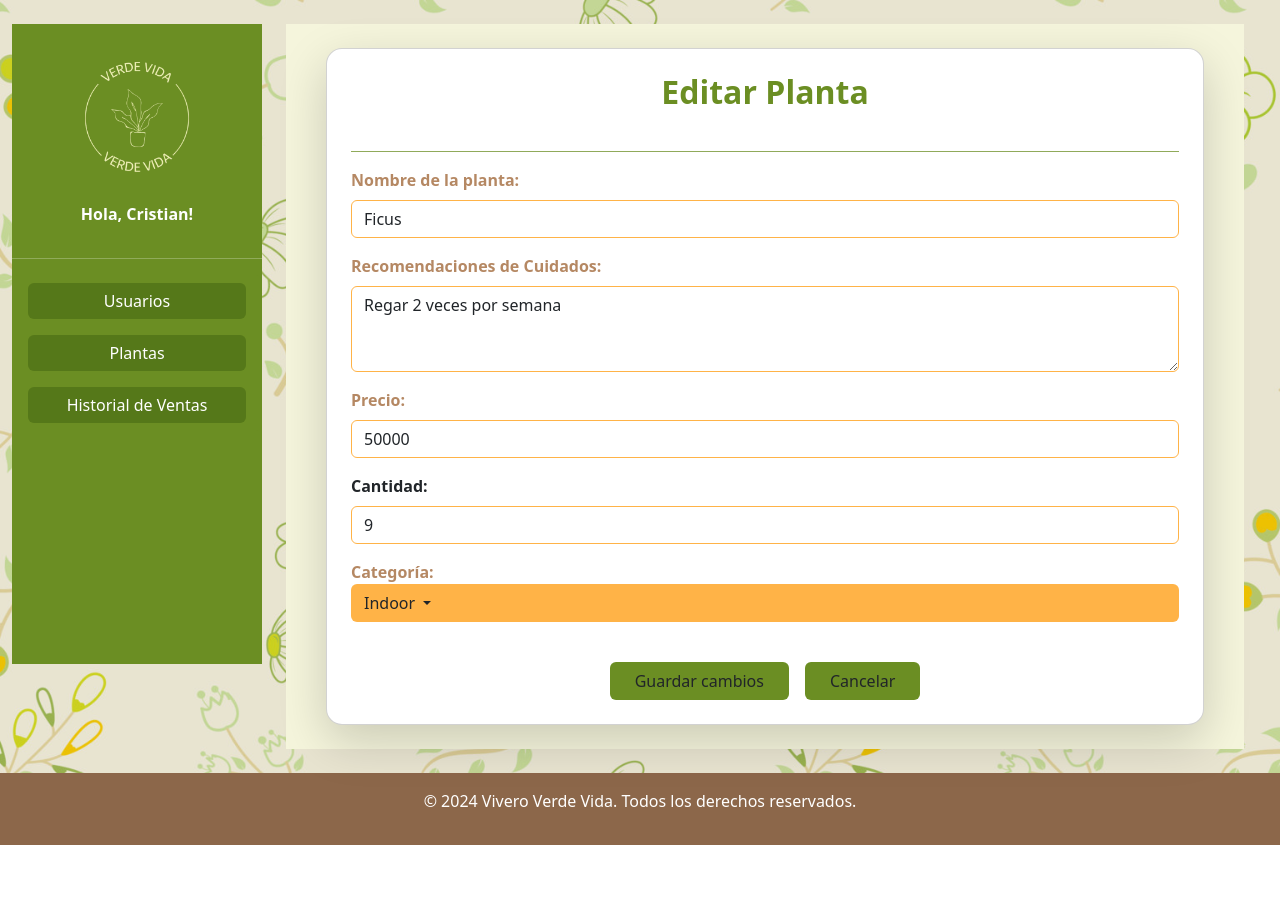
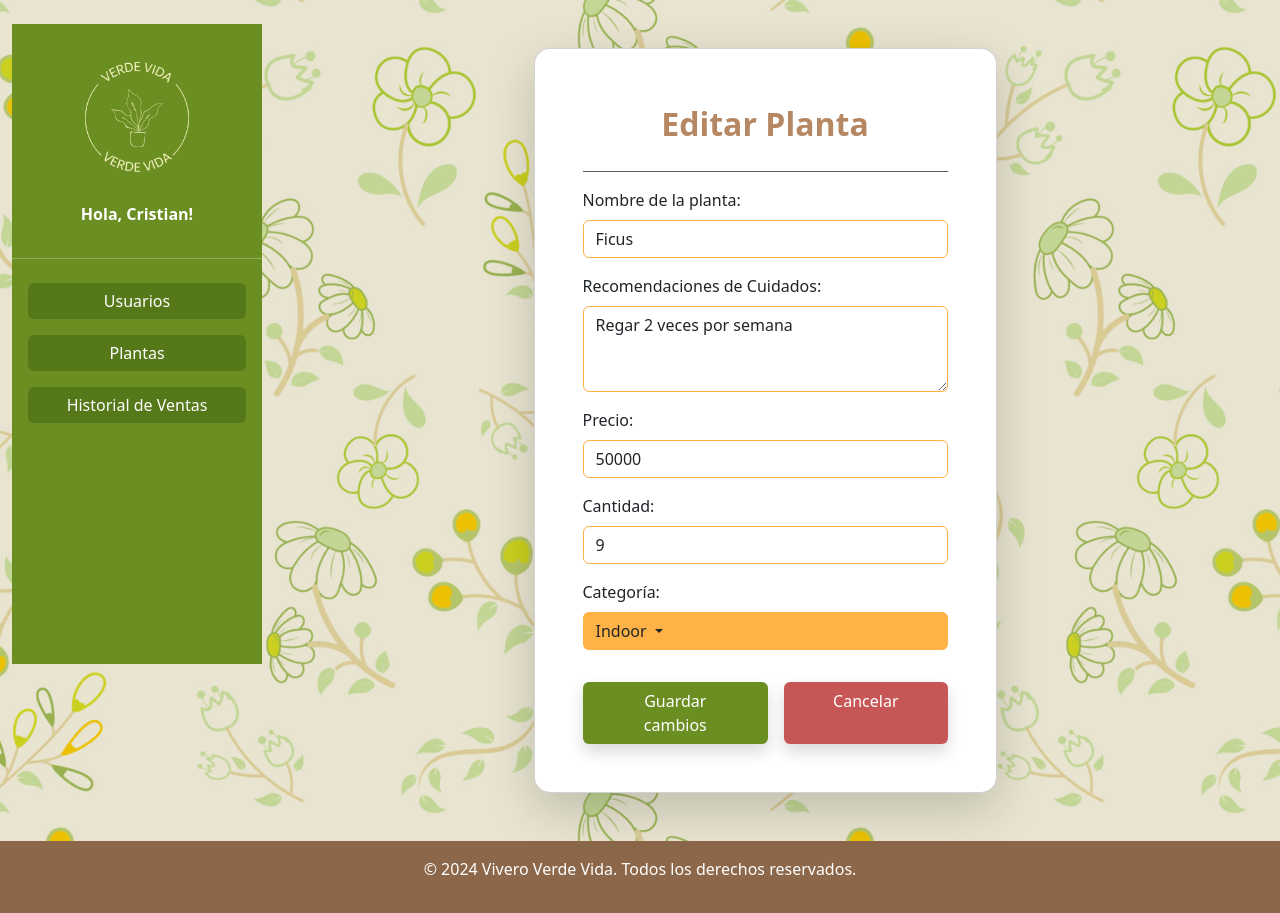
Before and after one commit to CRICAPOGA/Vivero, a Django app: page /inventory/plantas/editar/1/ in a window 1280 px wide. Shown: the part 60-973 px from the top of the page. Before the commit the page ends 905 px from the top, so only its background shows below. Run offline with Django 4.2, Linux system fonts and the light colour scheme; a user stored in the database is signed in; data comes from the database, SQL or seed files in the repository.

Commit message:
Ajustes de diseño del editarPlanta

```diff
--- a/Vivero/Inventory/templates/CRUD Planta/editarPlanta.html
+++ b/Vivero/Inventory/templates/CRUD Planta/editarPlanta.html
@@ -2,42 +2,39 @@
 
 {% block title %}Editar{% endblock %}
 
+{% load static %}
+
 {% block content %}
-<!-- Bootstrap CSS -->
-<link href="https://cdn.jsdelivr.net/npm/bootstrap@5.3.0/dist/css/bootstrap.min.css" rel="stylesheet">
-<!-- Bootstrap JS (necesario para dropdowns) -->
-<script src="https://cdn.jsdelivr.net/npm/bootstrap@5.3.0/dist/js/bootstrap.bundle.min.js"></script>
+<div class="container-fluid d-flex justify-content-center align-items-center min-vh-120 px-3">
+    <div class="card shadow-lg bg-white rounded-4 p-5 m-4 col-lg-6 col-md-8 col-sm-12" style="background-color:#f5f5dc;">
+        <h2 class="text-center fw-bold mt-2 mb-4" style="color: #b58863;">Editar Planta</h2>
+        <hr class="border-1 opacity-75 mt-1">
 
-<div class="container-fluid d-flex justify-content-center align-items-center min-vh-120 px-3" style="background-color:#f5f5dc;">
-    <div class="card shadow-lg bg-white rounded-4 p-4 m-4 col-lg-5 col-md-8 col-sm-10 d-flex flex-column flex-grow-1">
-        <h2 class="text-center fw-bold mb-4" style="color:  rgb(107, 142, 35);">Editar Planta</h2>
-        <hr class="border-1 opacity-75" style="color:  rgb(107, 142, 35);">
-
-        <form method="post" class="d-flex flex-column flex-grow-1">
+        <form method="post">
             {% csrf_token %}
 
             <div class="mb-3">
-                <label for="plant_name" class="form-label fw-bold" style="color: #b58863;">Nombre de la planta:</label>
-                <input type="text" id="plant_name" name="plant_name" class="form-control" style="border-color: rgb(255,179,71);" value="{{ plants.plant_name }}" required>
+                <label for="plant_name" class="form-label">Nombre de la planta:</label>
+                <input type="text" id="plant_name" name="plant_name" class="form-control" required style="border-color: rgb(255,179,71);" value="{{ plants.plant_name }}">
             </div>
 
             <div class="mb-3">
-                <label for="care" class="form-label fw-bold" style="color: #b58863;">Recomendaciones de Cuidados:</label>
-                <textarea id="care" name="care" class="form-control" style="border-color: rgb(255,179,71);" rows="3" required>{{ plants.care }}</textarea>
+                <label for="care" class="form-label">Recomendaciones de Cuidados:</label>
+                <textarea id="care" name="care" class="form-control" rows="3" required style="border-color: rgb(255,179,71);">{{ plants.care }}</textarea>
             </div>
 
             <div class="mb-3">
-                <label for="id_price" class="form-label fw-bold" style="color: #b58863;">Precio:</label>
-                <input type="number" id="id_price" name="price" step="0.01" class="form-control" style="border-color: rgb(255,179,71);" value="{{ plants.price }}" required>
+                <label for="id_price" class="form-label">Precio:</label>
+                <input type="number" id="id_price" name="price" step="0.01" class="form-control" required style="border-color: rgb(255,179,71);" value="{{ plants.price }}">
             </div>
 
             <div class="mb-3">
-                <label for="stock" class="form-label fw-bold" style="border-color: #b58863;">Cantidad:</label>
-                <input type="number" id="stock" name="stock" class="form-control" style="border-color: rgb(255,179,71);" value="{{ plants.stock }}" required>
+                <label for="stock" class="form-label">Cantidad:</label>
+                <input type="number" id="stock" name="stock" class="form-control" required style="border-color: rgb(255,179,71);" value="{{ plants.stock }}">
             </div>
 
             <div class="mb-3">
-                <label for="category" class="fw-bold" style="color: #b58863;">Categoría:</label>
+                <label for="category" class="form-label">Categoría:</label>
                 <div class="dropdown w-100">
                     <button type="button" class="btn dropdown-toggle w-100 text-start" style="background-color: rgb(255,179,71);" data-bs-toggle="dropdown" aria-expanded="false">
                         {% if plants.category_id %}{{ plants.category_id.category }}
@@ -65,9 +62,9 @@
                 }
             </script>
 
-            <div class="d-flex justify-content-center flex-wrap mt-4">
-                <button type="submit" class="btn px-4 mx-2"  style="background-color:  rgb(107, 142, 35);">Guardar cambios</button>
-                <a href="{% url 'plantas' %}" class="btn px-4 mx-2" style="background-color:  rgb(107, 142, 35);">Cancelar</a>
+            <div class="d-flex justify-content-center">
+                <button type="submit" class="btn shadow w-auto px-5 mt-3" style="background-color: rgb(107, 142, 35); color: white;">Guardar cambios</button>
+                <a href="{% url 'plantas' %}" class="btn shadow w-auto px-5 mt-3 ms-3" style="background-color: rgb(199, 86, 86); color: white;">Cancelar</a>
             </div>
         </form>
     </div>
```
